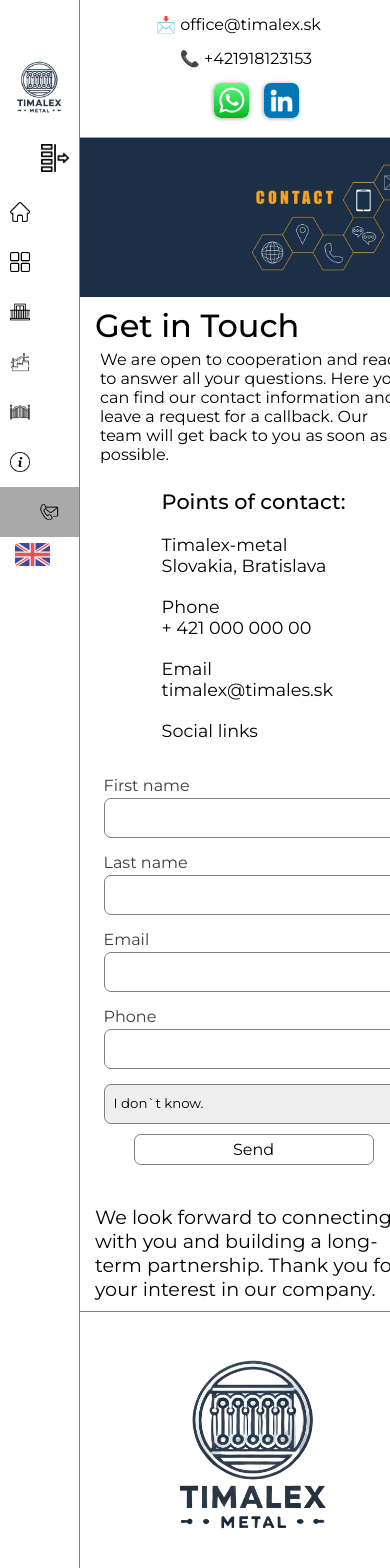
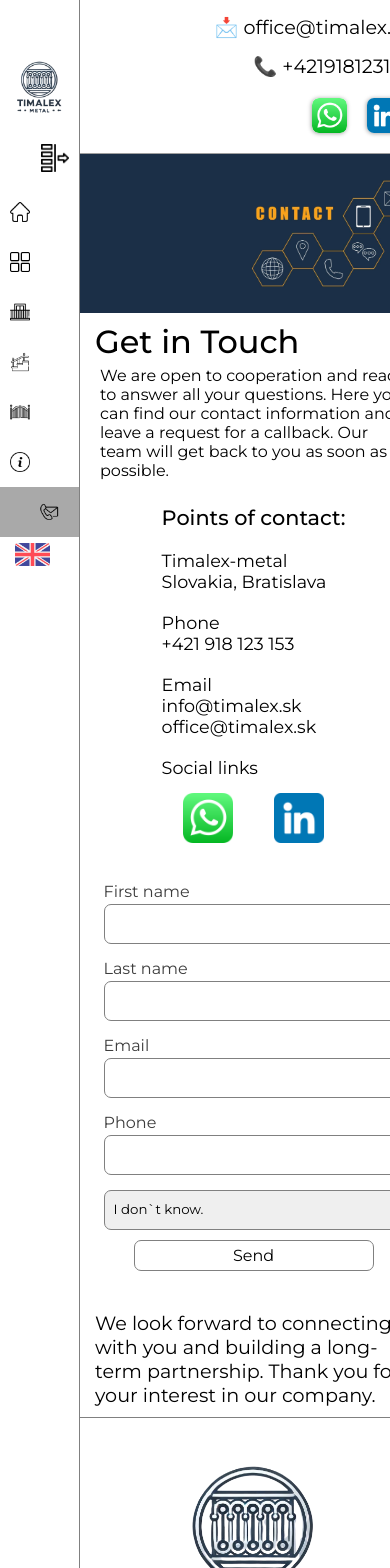
Before and after one commit to dhrb/timalex-metal, a React (Vite) app: page /contact in a window 390 px wide. Shown: the top 1568 px of the page. Built offline with nearby package versions, Linux system fonts and the light colour scheme.

Commit message:
prepared for deploy

```diff
--- a/package.json
+++ b/package.json
@@ -7,7 +7,9 @@
     "dev": "vite",
     "build": "vite build",
     "lint": "eslint .",
-    "preview": "vite preview"
+    "preview": "vite preview",
+    "predeploy": "npm run build",
+    "deploy": "gh-pages -d dist"
   },
   "dependencies": {
     "emailjs-com": "^3.2.0",
@@ -23,6 +25,7 @@
     "eslint": "^9.21.0",
     "eslint-plugin-react-hooks": "^5.1.0",
     "eslint-plugin-react-refresh": "^0.4.19",
+    "gh-pages": "^6.3.0",
     "globals": "^15.15.0",
     "vite": "^6.2.0"
   }
--- a/src/components/CategoryCard.jsx
+++ b/src/components/CategoryCard.jsx
@@ -2,12 +2,11 @@ import React from "react";
 import "./../styles/CategoryCard.css";
 import categoryCardArrow from "./../assets/images/cardsArrow.png";
 
-function CategoryCard({ img, title, subtitle, link }) {
+function CategoryCard({ img, title, link }) {
   return (
     <div className="categoryCard">
       <div className="categoryCardMain">
         <img src={img} alt="categoryCardImg" className="categoryCardImg" />
-        <p className="categorySubtitle">{subtitle}</p>
       </div>
       <a href={link} className="categoryCardFooter">
         <h3 className="categoryTitle">{title}</h3>
--- a/src/components/ContactForm.jsx
+++ b/src/components/ContactForm.jsx
@@ -2,6 +2,8 @@ import React, { useEffect, useState } from "react";
 import { useLang } from "./LanguageController";
 import emailjs from "emailjs-com";
 import messageReceivedImg from "./../assets/images/messageReceivedImg.png";
+import linkedinIcon from "./../assets/images/linkedinIcon.png";
+import whatsappIcon from "./../assets/images/whatsappIcon.png";
 
 function ContactForm() {
   const { translate } = useLang();
@@ -113,18 +115,41 @@ function ContactForm() {
             <h3 className="bodyInfoItemTitle">
               {translate("contact.contactBodyInfoPhone")}
             </h3>
-            <a className="bodyInfoItemTitle">+ 421 000 000 00</a>
+            <a href="tel:+421918123153" className="bodyInfoItemTitle">
+              +421 918 123 153
+            </a>
           </div>
           <div className="contactBodyInfoItem">
             <h3 className="bodyInfoItemTitle">
               {translate("contact.contactBodyInfoEmail")}
             </h3>
-            <a className="bodyInfoItemTitle">timalex@timales.sk</a>
+            <a href="mailto:info@timalex.sk.sk" className="bodyInfoItemTitle">
+              info@timalex.sk
+            </a>
+            <br />
+            <a href="mailto:office@timalex.sk" className="bodyInfoItemTitle">
+              office@timalex.sk
+            </a>
           </div>
           <div className="contactBodyInfoItem">
             <h3 className="bodyInfoItemTitle">
               {translate("contact.contactBodySocialLinks")}
             </h3>
+            <div className="contactFormSocialLinks">
+              <a
+                href="https://api.whatsapp.com/send?phone=380676927263"
+                target="_blank"
+                className="contactFormSocialLink"
+              >
+                <img className="contactFormSocialImg" src={whatsappIcon} />
+              </a>
+              <a
+                href="https://www.linkedin.com/in/alexsimonov-timalex/"
+                className="contactFormSocialLink"
+              >
+                <img className="contactFormSocialImg" src={linkedinIcon} />
+              </a>
+            </div>
           </div>
         </div>
       </div>
--- a/src/components/Header.jsx
+++ b/src/components/Header.jsx
@@ -16,14 +16,15 @@ function Header() {
       <div className="headerSocialLinks">
         <a
           href="https://api.whatsapp.com/send?phone=380676927263"
+          className="headerLink"
           target="_blank"
-          className="headerLink"
         >
           <img className="headerLinkImg" src={whatsappIcon} />
         </a>
         <a
           href="https://www.linkedin.com/in/alexsimonov-timalex/"
           className="headerLink"
+          target="_blank"
         >
           <img className="headerLinkImg" src={linkedinIcon} />
         </a>
--- a/src/styles/Catalog.css
+++ b/src/styles/Catalog.css
@@ -70,7 +70,7 @@
     justify-content: center;
   }
   .galleryImg {
-    width: 80%;
+    width: 100%;
     height: 400px;
   }
   .catalogFilters {
@@ -79,4 +79,8 @@
   .catalogFiltersBtn:nth-child(2n) {
     margin: 5px;
   }
+  .galleryCard {
+    width: 100%;
+    padding-right: 0;
+  }
 }
--- a/src/styles/CategoryCard.css
+++ b/src/styles/CategoryCard.css
@@ -9,21 +9,17 @@
 .categoryCard:hover .child {
   padding: 20px;
 }
-.categoryCardMain:hover {
+.categoryCardMain {
+  height: 70%;
 }
+
 .parent:hover .child {
   padding: 20px;
 }
 
 .categoryCardImg {
   width: 100%;
-  height: 230px;
-}
-.categorySubtitle {
-  text-align: right;
-  padding: 5px;
-  opacity: 0.3;
-  transform: translateY(5px);
+  height: 100%;
 }
 
 .categoryCardFooter {
@@ -48,4 +44,7 @@
 }
 
 @media screen and (max-width: 765px) {
+  .categoryCardFooter {
+    padding: 0 30px 0 0;
+  }
 }
--- a/src/styles/Contact.css
+++ b/src/styles/Contact.css
@@ -25,9 +25,23 @@
   font-size: 1.3em;
   font-weight: 500;
 }
+.contactFormSocialLinks {
+  width: 100%;
+  display: flex;
+  align-items: center;
+  justify-content: space-around;
+  margin: 15px 0 0;
+}
+.contactFormSocialImg {
+  width: 50px;
+}
 .bodyInfoItemTitle {
   font-size: 1.1em;
   font-weight: 400;
+  color: inherit;
+}
+.bodyInfoItemTitle:hover {
+  cursor: pointer;
 }
 
 .contactBodyInfoItem {
--- a/src/styles/Footer.css
+++ b/src/styles/Footer.css
@@ -112,7 +112,12 @@
   }
   .footerLogoNavLink {
     margin: 5px 0;
+    text-align: center;
   }
+  .footerLogoNavLinkActive {
+    text-align: center;
+  }
+
   .footerMainInfo {
     display: flex;
     flex-direction: column;
--- a/src/styles/Header.css
+++ b/src/styles/Header.css
@@ -38,8 +38,22 @@
 @media screen and (max-width: 768px) {
   .headerWrapper {
     flex-direction: column;
+    align-items: flex-end;
+    font-size: 1.2rem;
+  }
+  .headerLink {
+    margin: 0;
+  }
+  .headerLink:nth-child(1) {
+    margin: 0 0 0 0;
   }
   .headerLink:nth-child(2) {
     margin: 15px 0;
   }
+  .headerSocialLinks {
+    margin: 5px 0 0;
+  }
+  .headerLinkImg {
+    margin: 0 10px 0;
+  }
 }
--- a/src/styles/Home.css
+++ b/src/styles/Home.css
@@ -25,10 +25,12 @@
   margin: 15px 0;
 }
 .heroContactUsBtn {
-  width: 220px;
+  display: flex;
+  justify-content: center;
+  align-items: center;
+  min-width: 220px;
   border: none;
-  text-align: center;
-  padding: 7px 5px;
+  padding: 5px;
   color: #000000;
   border-radius: 7px;
   font-size: 1.5em;
@@ -63,7 +65,7 @@
 }
 
 .homeHeroAdvantages {
-  margin: 0px 25px 15px;
+  margin: 35px 25px 15px;
 }
 .homeHeroAdvantagesText {
   font-size: 1.2em;
@@ -115,10 +117,26 @@
   text-align: center;
   padding: 0 100px;
 }
-
 @media screen and (max-width: 885px) {
   .categoryCardsWrapper {
     flex-wrap: wrap;
     justify-content: center;
   }
+  .heroHeaderTitle {
+    width: 80%;
+  }
+  .heroHeaderBtns {
+    display: flex;
+    flex-direction: column;
+    justify-content: space-between;
+    height: 100px;
+    align-items: self-start;
+  }
+  .heroContactUsBtn {
+    width: 100%;
+    margin: 0;
+  }
+  .heroContactUsBtn:nth-child(2) {
+    margin: 15px 0 0 0;
+  }
 }
```
Also changed, not shown: 1 other file (tests, documents, lock files or other folders).
